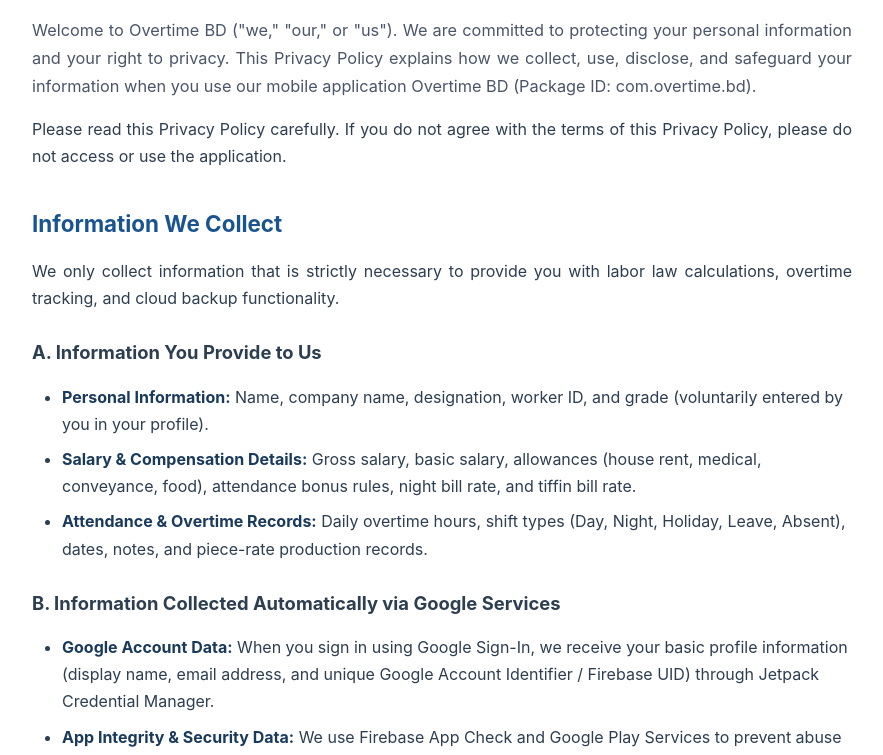
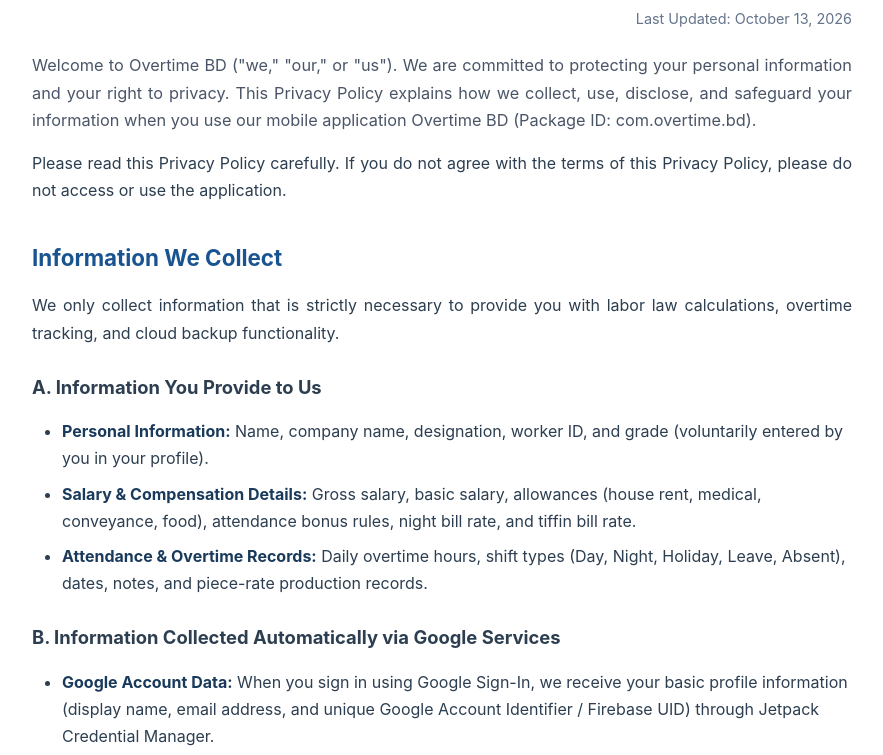
Before and after one commit to mahmudappsofficial-072/overtime-tracker-privacy-policy, a plain HTML site: page index.html in a window 1280 px wide. Shown: the part 135-890 px from the top of the page, without its empty margins (198-1081 px from the left). Drawn offline with Linux system fonts and the light colour scheme.

Commit message:
Update index.html

```diff
--- a/index.html
+++ b/index.html
@@ -127,6 +127,10 @@
     <div class="container">
         <h1>Privacy Policy</h1>
 
+        <!-- ⬇️ এখানে জাভাস্ক্রিপ্ট দিয়ে অটোমেটিক তারিখ বসবে ⬇️ -->
+        <p id="lastUpdated" style="text-align: right; font-size: 0.9em; color: #64748b; margin-top: -10px; margin-bottom: 20px;"></p>
+        <!-- ⬆️ এখানে জাভাস্ক্রিপ্ট দিয়ে অটোমেটিক তারিখ বসবে ⬆️ -->
+
         <p class="intro">Welcome to Overtime BD ("we," "our," or "us"). We are committed to protecting your personal information and your right to privacy. This Privacy Policy explains how we collect, use, disclose, and safeguard your information when you use our mobile application Overtime BD (Package ID: com.overtime.bd).</p>
 
         <p>Please read this Privacy Policy carefully. If you do not agree with the terms of this Privacy Policy, please do not access or use the application.</p>
@@ -212,5 +216,17 @@
             <p><strong>Application ID:</strong> com.overtime.bd</p>
         </div>
     </div>
+
+    <!-- ⬇️ তারিখ অটোমেটিক আপডেট করার জাভাস্ক্রিপ্ট ⬇️ -->
+    <script>
+        document.addEventListener("DOMContentLoaded", function() {
+            const lastModified = new Date(document.lastModified);
+            const options = { year: 'numeric', month: 'long', day: 'numeric' };
+            const formattedDate = lastModified.toLocaleDateString('en-US', options);
+            document.getElementById('lastUpdated').innerText = "Last Updated: " + formattedDate;
+        });
+    </script>
+    <!-- ⬆️ তারিখ অটোমেটিক আপডেট করার জাভাস্ক্রিপ্ট ⬆️ -->
+
 </body>
 </html>
```
